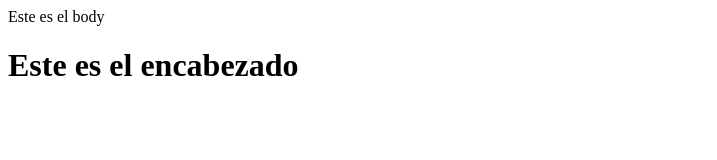
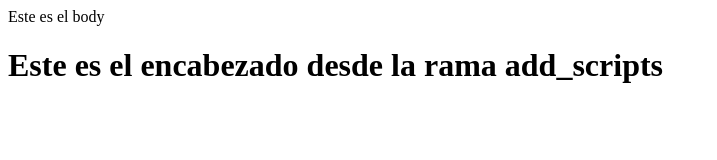
Before and after one commit to christian-suarez1979/test-repository-1, a plain HTML site: page index.html in a window 1280 px wide. Shown: the whole page, without its empty margins (0-717 px from the left). Drawn offline with Linux system fonts and the light colour scheme.

Commit message:
Cambio en el encabezado

```diff
--- a/index.html
+++ b/index.html
@@ -2,7 +2,7 @@
 
 <body>
     Este es el body
-    <h1>Este es el encabezado</h1>
+    <h1>Este es el encabezado desde la rama add_scripts</h1>
 </body>
 
 <script>
```
